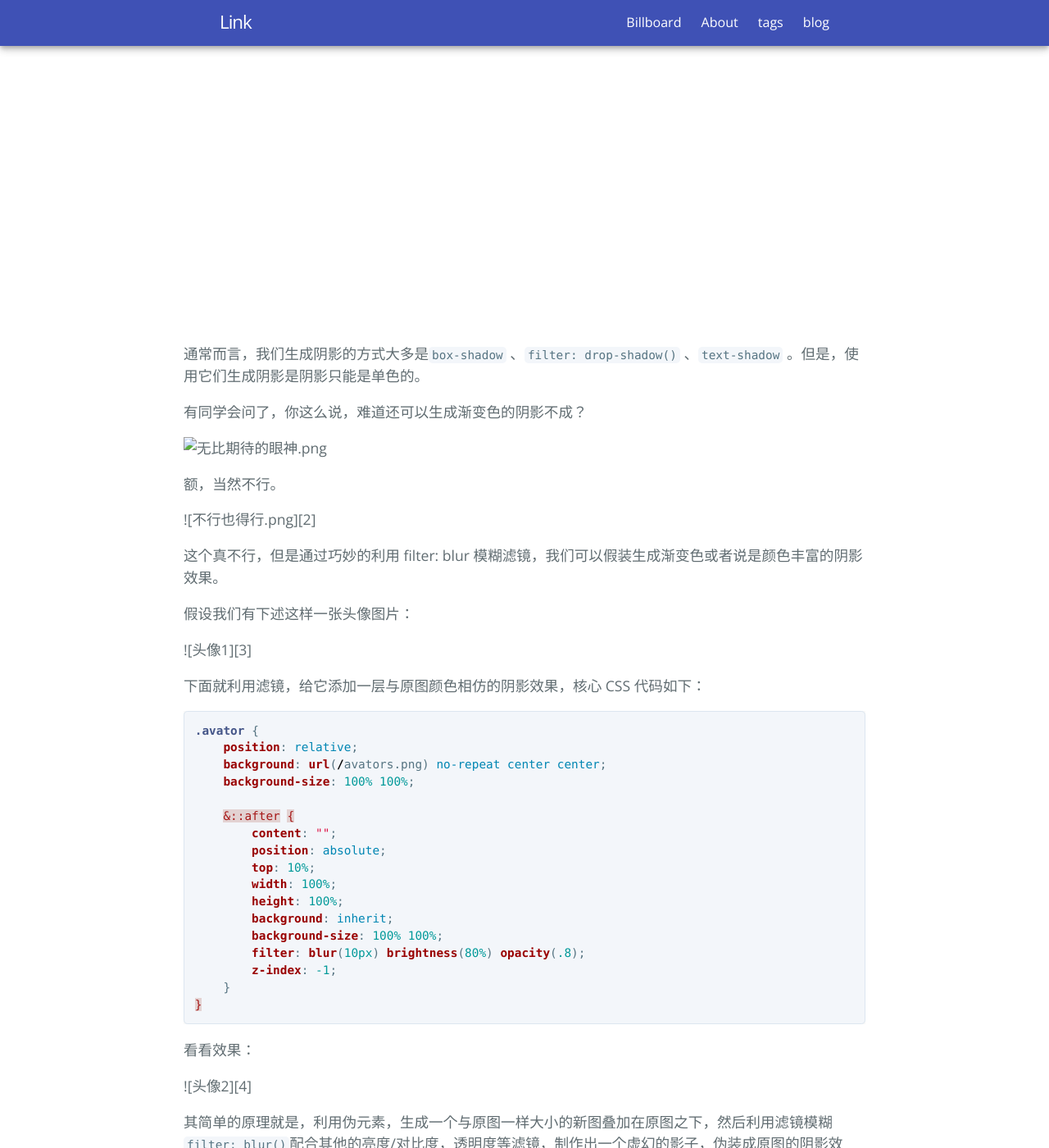
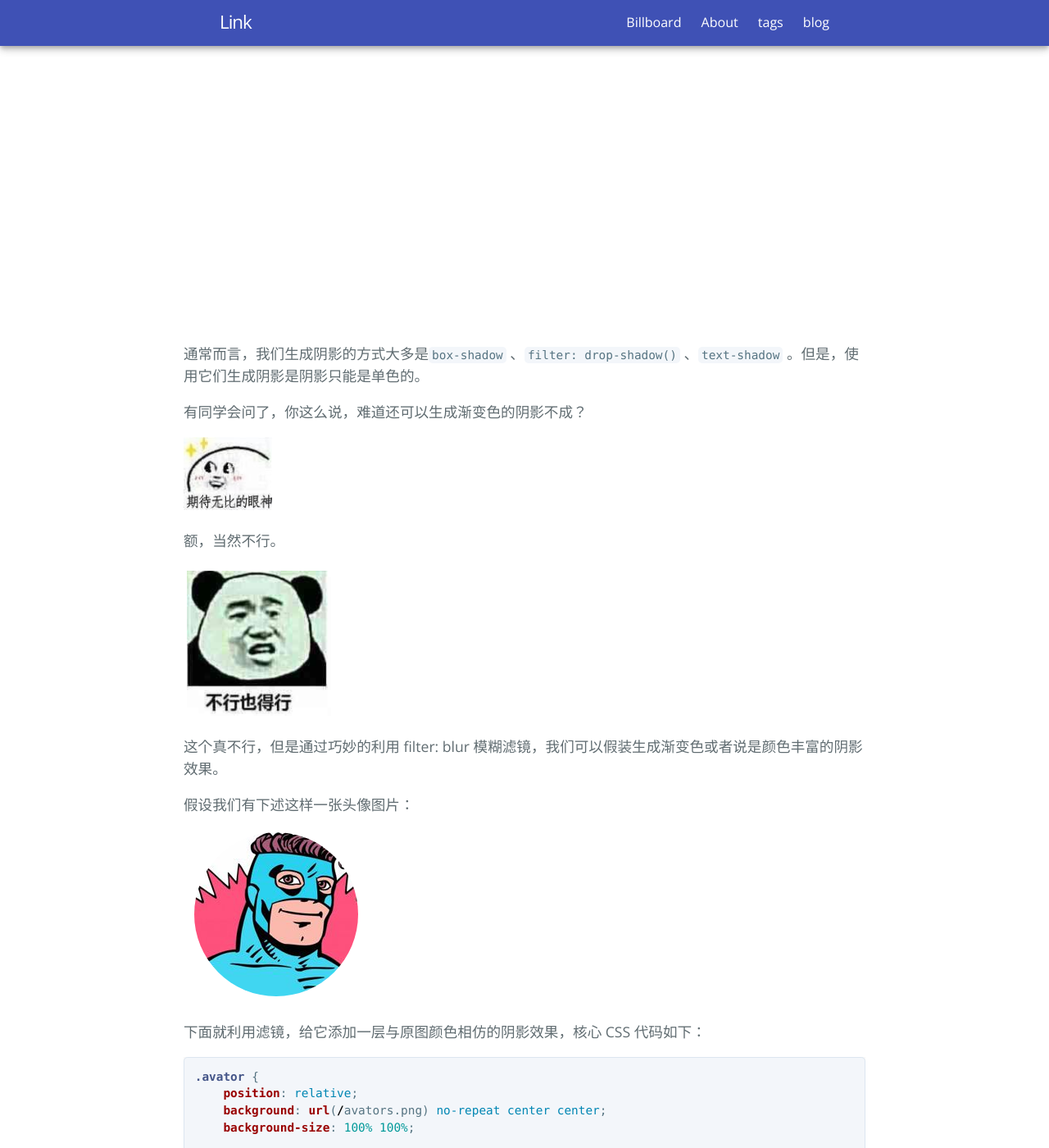
Before and after one commit to link9596/qwq, a Jekyll site: the page built from _posts/2017-12-24-cssshadow.md, in a window 1280 px wide and 1400 px high. Shown: the whole window at 82% size. Built offline with Jekyll 4.4.1, drawn with Linux system fonts in a browser that asks for light colours; comment, search, counter and statistics services are not loaded.

Commit message:
Update 2017-12-24-cssshadow.md

```diff
--- a/_posts/2017-12-24-cssshadow.md
+++ b/_posts/2017-12-24-cssshadow.md
@@ -50,4 +50,7 @@ title: 用css的blur属性生成阴影
 
 嗯，最重要的就是这一句`filter: blur(10px) brightness(80%) opacity(.8); `。
 
-[1]: https://
+[1]: http://lkopp.ml/usrimg/2017-12-24-1.png
+[2]: http://lkopp.ml/usrimg/2017-12-24-2.png
+[3]: http://lkopp.ml/usrimg/2017-12-24-3.png
+[4]: http://lkopp.ml/usrimg/2017-12-24-4.png
```
